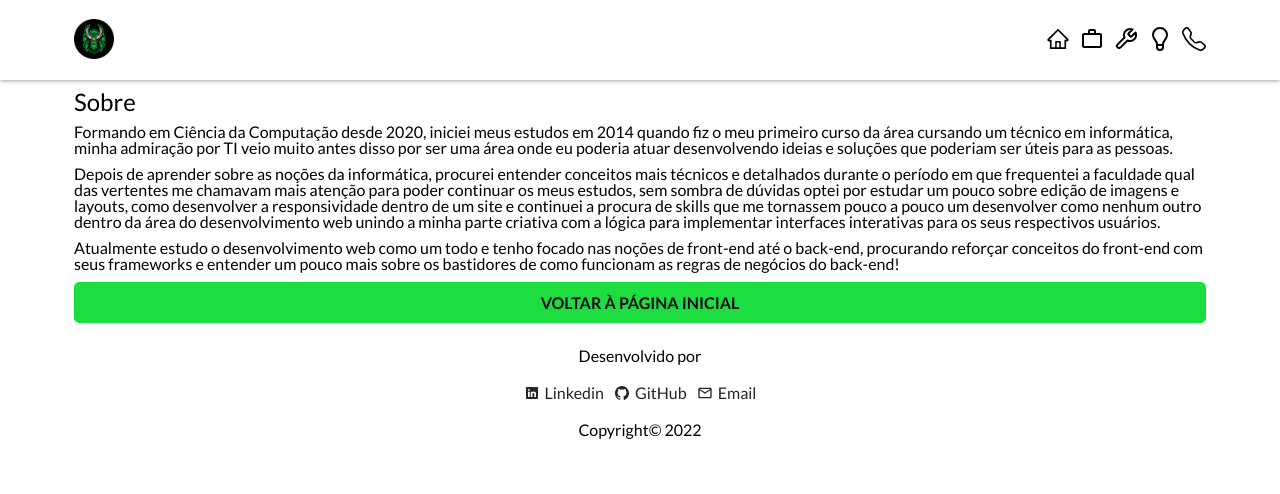
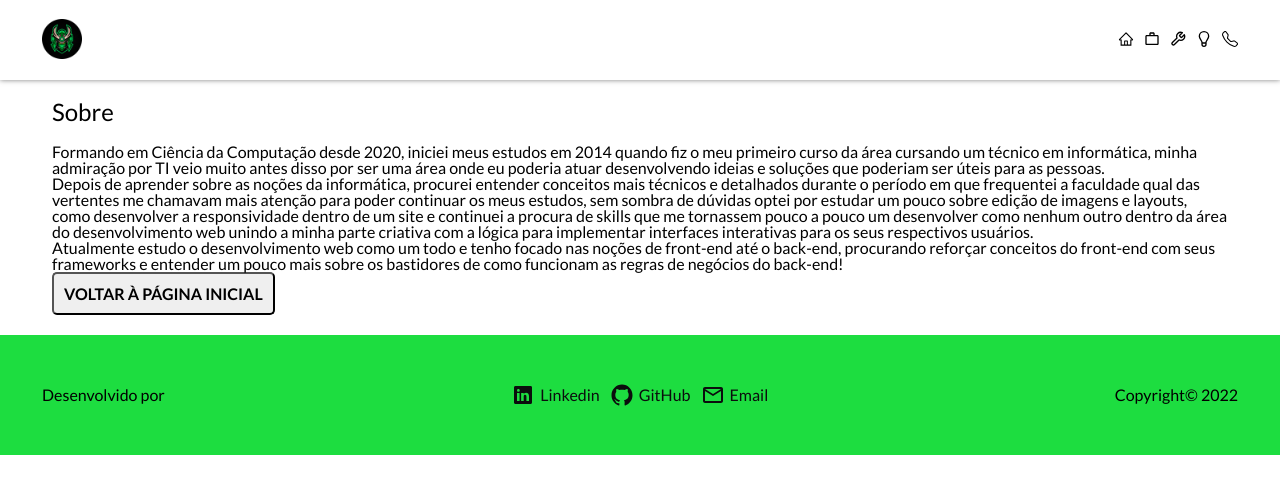
Before and after one commit to emeraldknight-sp/portfolio-desenvolvedor-web, a React (Create React App) app: page /about in a window 1280 px wide. Shown: the top 494 px of the page. Built offline with nearby package versions, Linux system fonts and the light colour scheme.

Commit message:
✅ Update: adjusting font sizes, variable names, document organization and other styling

```diff
--- a/src/styles/reset.css
+++ b/src/styles/reset.css
@@ -83,11 +83,12 @@ button, textarea, input, body, select {
 	--heading-6: 1.25rem;
 	--heading-7: 1rem;
 
-	--body-1-400: 1rem;
-	--body-1-400: 0.875rem;
+	--body-content: 1rem;
+	--caption: 0.875rem;
 
 	--button-big-text: 1rem;
 	--button-medium-text: 0.875rem;
+
 	--input-placeholder: 1rem;
 	--input-label: 0.875rem;
 
@@ -97,7 +98,7 @@ button, textarea, input, body, select {
 	--secondary-color: aliceblue;
 
 	--black-fixed: #000000;
-	--white-fiexed: #ffffff;
+	--white-fixed: #ffffff;
 
 	--gray-5: #0B0D0D;
 	--gray-4: #212529;
--- a/src/styles/style.css
+++ b/src/styles/style.css
@@ -4,22 +4,24 @@
 
 .container {
   display: flex;
-  flex-direction: row;
   justify-content: space-between;
   align-items: center;
-  width: 90%;
+  width: 95%;
   height: 100%;
   padding: 10px;
 }
 
-.header, .main, .footer {
+.header,
+.main,
+.footer {
   display: flex;
   flex-direction: row;
   justify-content: center;
   align-items: center;
 }
 
-.header__menu, .footer__menu {
+.header__menu,
+.footer__menu {
   display: flex;
   flex-direction: row;
   gap: 10px;
@@ -28,36 +30,30 @@
 .header {
   width: 100%;
   height: 10vh;
-  box-shadow: 0px 0px 5px 0px rgba(0,0,0,0.5);
+  box-shadow: 0px 0px 5px 0px rgba(0, 0, 0, 0.5);
 }
 
-.container {
-
-}
-
-.header__figure {
-
-}
+/* .header__figure {
+} */
 
 .header__image {
   width: 40px;
 }
 
-.header__menu {
-
-}
+/* .header__menu {
+} */
 
 .menu__option--header {
   cursor: pointer;
 }
 
 /* .menu__option--header:hover {
-  zoom: 1.25;
+  zoom:-content
 } */
 
 .menu__option--header svg {
-  width: 1.5rem;
-  height: 1.5rem;
+  width: var(--body-content);
+  height: var(--body-content);
 }
 
 .menu__option--header span {
@@ -65,63 +61,56 @@
 }
 
 .main {
+  display: flex;
+  flex-direction: column;
+  justify-content: center;
+  align-items: center;
   height: 100%;
 }
 
-.container--flex-column {
-  flex-direction: column;
-  gap: 10px;
+.section__about,
+.section__hard__skills,
+.section__soft__skills,
+.section__projects {
+  display: flex;
+  align-items: center;
+  justify-content: center;
+  flex-direction: row;
+  width: 100%;
 }
 
-.section__about {
-  display: flex;
-  flex-direction: column;
-  gap: 10px;
-}
-
-.about__info {
-  display: flex;
-  flex-direction: column;
-  gap: 10px;
-}
-
-.about__info h5 {
+.section__about h5,
+.section__hard__skills h5,
+.section__soft__skills h5,
+.section__projects h5 {
   font-size: var(--heading-5);
 }
 
-.about__info div {
+.section__about article {
   display: flex;
   flex-direction: column;
-  gap: 10px;
+  align-items: flex-start;
+  margin: 10px;
+  gap: 20px;
 }
-
-.section__hard__skills, .section__soft__skills, .section__projects {
-  width: 100%;
-}
-
-.hard__skills__info, .soft__skills__info, .projects__info {
+.section__hard__skills article,
+.section__soft__skills article,
+.section__projects article {
   display: flex;
   flex-direction: column;
-  gap: 15px;
-}
-
-.hard__skills__info h5, .soft__skills__info h5, .projects__info h5 {
-  font-size: var(--heading-5);
+  align-items: flex-start;
+  gap: 20px;
 }
 
 .skills__box {
-
+  width: 100%;
 }
 
 .skills__box__list {
   display: flex;
   flex-direction: row;
   flex-wrap: nowrap;
-  align-items: center;
-  width: 100%;
-  height: 100%;
-  overflow-x: scroll;
-  gap: 10px;
+  overflow: scroll;
 }
 
 .list__item {
@@ -131,49 +120,74 @@
   align-items: center;
   gap: 10px;
   background-color: transparent;
-  min-width: 200px;
-  height: 200px;
+  min-width: 100%;
+  height: 250px;
+  margin: 0 0 20px;
 }
 
 .list__item span {
+  font-size: var(--body-content);
   text-align: center;
 }
 
 .list__item figure {
-  width: 100px;
+  display: flex;
+  flex-direction: column;
+  justify-content: center;
+  align-items: center;
+  width: 80%;
+  height: 75%;
+}
+
+.item--project h6 {
+  font-size: var(--heading-6);
 }
 
 .list__item img {
-  width: 100px;
+  width: 75%;
 }
 
-.list__item div {
-
+.item--project div {
+  display: flex;
+  flex-direction: row;
+  justify-content: center;
+  align-items: center;
+  gap: 10px;
+  width: 100%;
 }
 
-.section__soft__skills {
-
+.item--project  span {
+  font-size: var(--caption);
 }
 
-.soft__skills__info {
+.item--project p {
+  font-size: var(--body-content);
+}
 
-}
+/* FOOTER */
 
 .footer {
   display: flex;
+  background-color: var(--primary-color);
   height: 15vh;
 }
 
-.container--space-around {
-  justify-content: space-around;
+.footer article {
+  display: flex;
+  flex-direction: column;
+  justify-content: space-evenly;
+  align-items: center;
+  height: 100%;
 }
 
 .footer__menu {
-
 }
 
 .menu__option--footer {
+}
 
+.menu__option--footer svg {
+  font-size: 1.5rem;
 }
 
 .menu__option--footer a {
@@ -182,19 +196,69 @@
   justify-content: center;
   align-items: center;
   gap: 5px;
-  color: var(--gray-4);
+  color: var(--gray-5);
   text-decoration: none;
 }
 
+/* BUTTON */
+
+.div__button {
+  display: flex;
+  align-items: center;
+  width: 100%;
+}
+
 .button {
-  background: var(--primary-color);
-  font-family: "Lato", sans-serif;
-  font-size: 1rem;
+  display: flex;
+  align-items: center;
+  flex-direction: row;
+  justify-content: center;
+  font-size: var(--button-big-text);
   font-weight: 600;
   text-transform: uppercase;
-  color: var(--gray-5);
   padding: 10px 10px;
-  border: 1px solid var(--primary-color);
   border-radius: 5px;
+  transition: filter 0.5s;
   cursor: pointer;
 }
+
+.button:hover {
+  filter: brightness(0.9);
+}
+
+.button--primary {
+  background-color: var(--primary-color);
+  color: var(--gray-5);
+  border: 1px solid var(--primary-color);
+}
+
+.button--secondary {
+  background-color: var(--gray-5);
+  color: var(--primary-color);
+  border: 1px solid var(--gray-5);
+}
+
+.button--small {
+  width: 30%;
+}
+
+.button--medium {
+  justify-content: space-between;
+  width: 50%;
+}
+
+.button--large {
+  width: 100%;
+}
+
+.button--icon {
+  justify-content: space-between;
+  border-radius: 100px;
+}
+
+.div__button {
+  display: flex;
+  flex-direction: row;
+  justify-content: flex-end;
+  align-items: center;
+}
```
